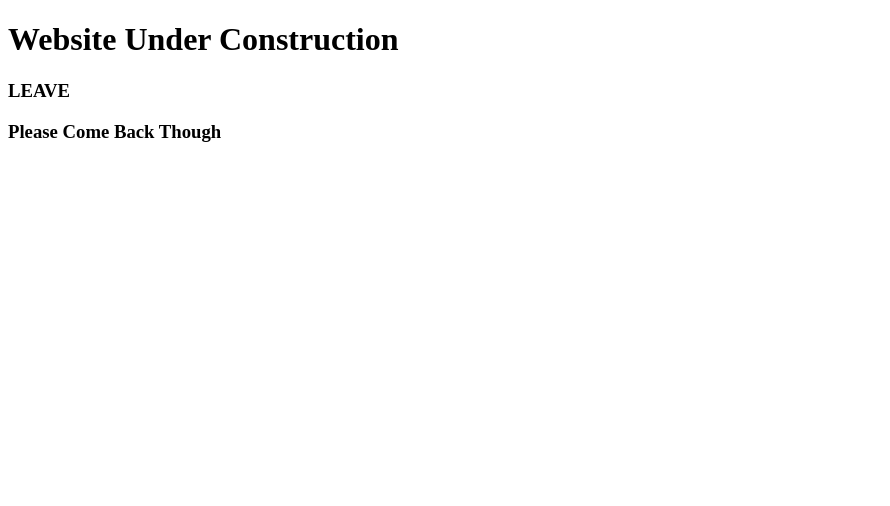
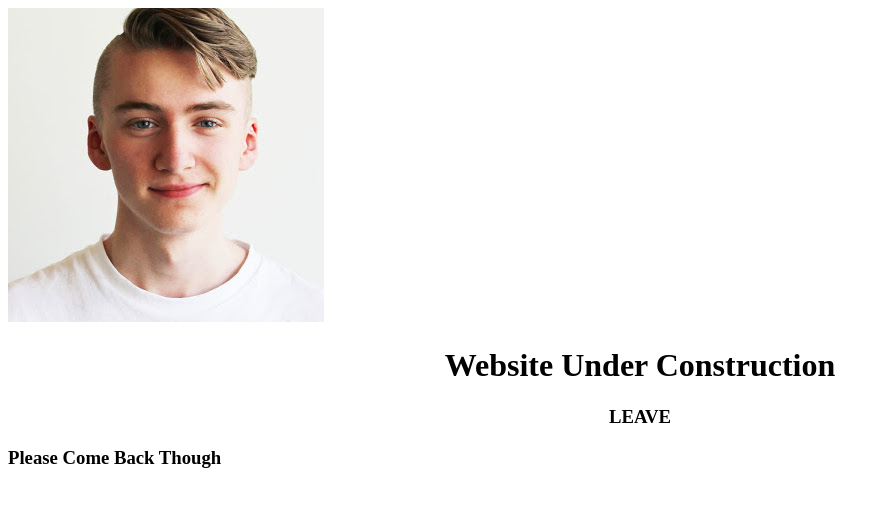
Before and after one commit to Zalzus/CompCamps2018, a plain HTML site: page index.html in a window 1280 px wide. Shown: the whole page, without its empty margins (0-890 px from the left). Drawn offline with Linux system fonts and the light colour scheme.

Commit message:
text and picture

```diff
--- /dev/null
+++ b/css/styles.css
@@ -0,0 +1,5 @@
+.centre{
+
+
+text-align: center;
+}
--- a/index.html
+++ b/index.html
@@ -3,10 +3,12 @@
   <head>
     <meta charset="utf-8">
     <title>Michael's CompCamps Website</title>
+    <link rel="stylesheet"  href="css/styles.css"/>
   </head>
   <body>
-    <h1>Website Under Construction</h1>
-<h3>LEAVE</h3>
+<img class="centre" src="images/Connor.png" alt="The Teaching Bloke"/>
+    <h1 class="centre">Website Under Construction</h1>
+<h3 class="centre">LEAVE</h3>
 <h3>Please Come Back Though</h3>
   </body>
 </html>
```
Also changed, not shown: images/Connor.png (added).
